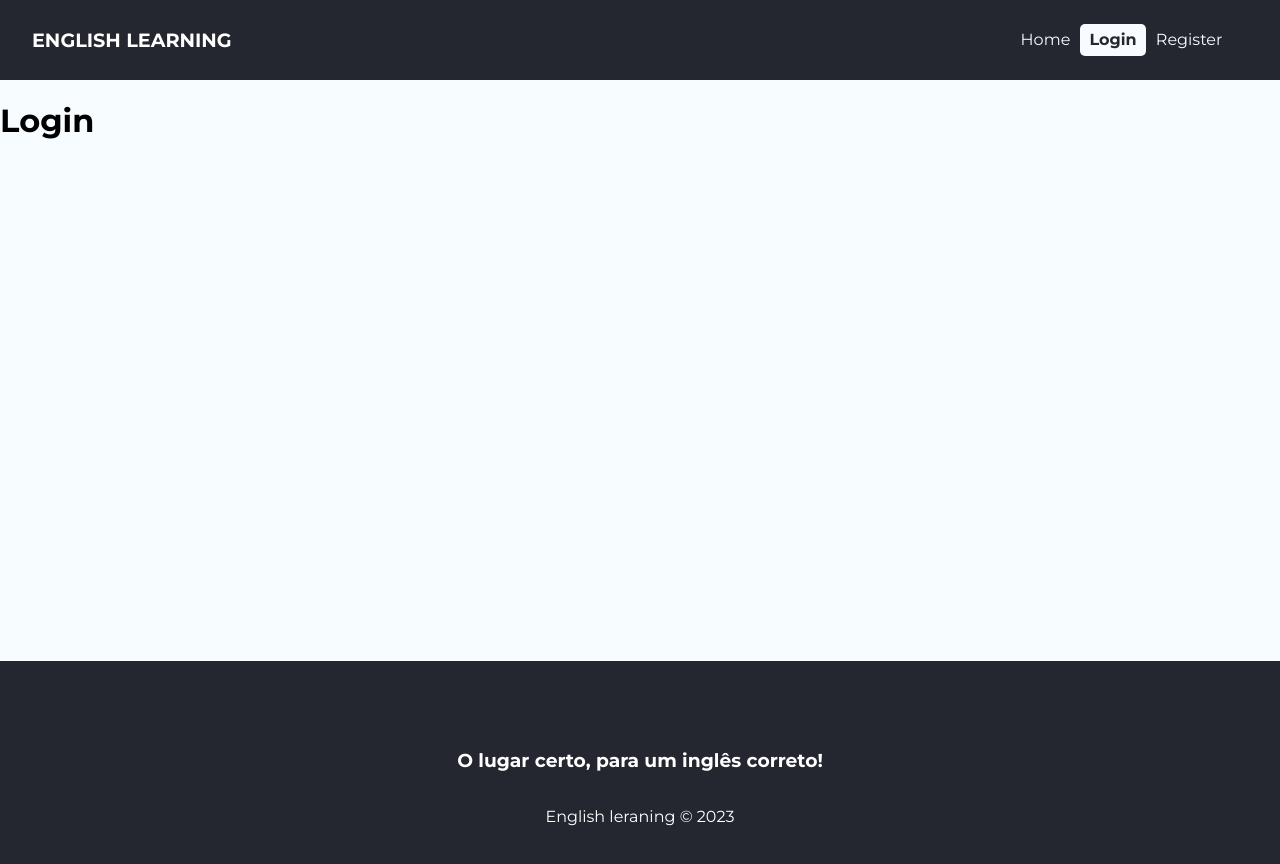
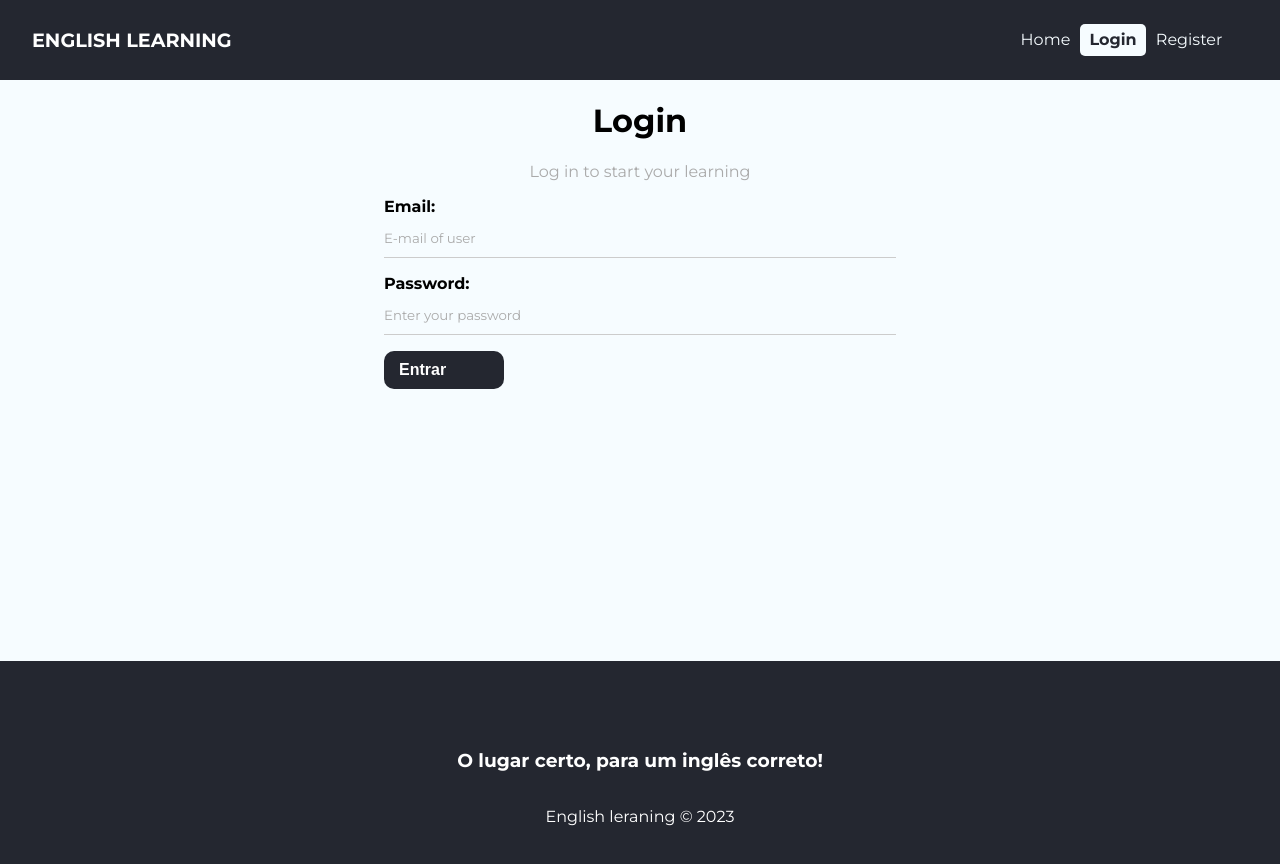
Before and after one commit to AlexMoreni/english-learning, a React (Vite) app: page /login in a window 1280 px wide. Shown: the top 864 px of the page. Built offline with nearby package versions, Linux system fonts and the light colour scheme; no server answers.

Commit message:
creating login function

```diff
--- a/src/hooks/useAuthentication.ts
+++ b/src/hooks/useAuthentication.ts
@@ -3,12 +3,18 @@ import {
   createUserWithEmailAndPassword,
   updateProfile,
   signOut,
+  signInWithEmailAndPassword,
 } from "firebase/auth";
 import { db } from "../firebase/config.js";
 
 console.log(db);
 
 import { useState, useEffect } from "react";
+
+interface User {
+  email: string;
+  password: string;
+}
 
 export const useAuthentication = () => {
   const [error, setError] = useState<string | null | boolean>(null);
@@ -57,6 +63,21 @@ export const useAuthentication = () => {
     signOut(auth);
   };
 
+  const login = async (data: User) => {
+    checkIfIsCancelled();
+
+    setLoading(true);
+    setError(false);
+
+    try {
+      await signInWithEmailAndPassword(auth, data.email, data.password);
+      setLoading(false);
+    } catch {
+      setError("Incorrect username or password!");
+      setLoading(false);
+    }
+  };
+
   useEffect(() => {
     return () => setCancelled(true);
   }, []);
@@ -67,5 +88,6 @@ export const useAuthentication = () => {
     error,
     loading,
     logout,
+    login,
   };
 };
--- /dev/null
+++ b/src/pages/Login/Login.module.css
@@ -0,0 +1,7 @@
+.login {
+  text-align: center;
+}
+
+.login p {
+  color: #aaa;
+}
--- a/src/pages/Login/Login.tsx
+++ b/src/pages/Login/Login.tsx
@@ -1,3 +1,68 @@
+import styles from "./Login.module.css";
+import { useState, useEffect, FormEvent } from "react";
+import { useAuthentication } from "../../hooks/useAuthentication";
+
 export function Login() {
-  return <h1>Login</h1>;
+  const [email, setEmail] = useState<string>("");
+  const [password, setPassword] = useState<string>("");
+  const [error, setError] = useState<string | boolean>("");
+
+  const { login, error: authError, loading } = useAuthentication();
+
+  const handleSubmit = async (e: FormEvent<HTMLFormElement>) => {
+    e.preventDefault();
+
+    setError("");
+
+    const user = {
+      email,
+      password,
+    };
+
+    await login(user);
+  };
+
+  useEffect(() => {
+    if (authError) {
+      setError(authError);
+    }
+  }, [authError]);
+
+  return (
+    <div className={styles.login}>
+      <h1>Login</h1>
+      <p>Log in to start your learning</p>
+      <form onSubmit={handleSubmit}>
+        <label>
+          <span>Email:</span>
+          <input
+            type="email"
+            name="email"
+            required
+            placeholder="E-mail of user"
+            value={email}
+            onChange={(e) => setEmail(e.target.value)}
+          />
+        </label>
+        <label>
+          <span>Password:</span>
+          <input
+            type="password"
+            name="password"
+            required
+            placeholder="Enter your password"
+            value={password}
+            onChange={(e) => setPassword(e.target.value)}
+          />
+        </label>
+        {!loading && <button className="btn">Entrar</button>}
+        {loading && (
+          <button className="btn" disabled>
+            Loading...
+          </button>
+        )}
+        {error && <p className="error">{error}</p>}
+      </form>
+    </div>
+  );
 }
```
